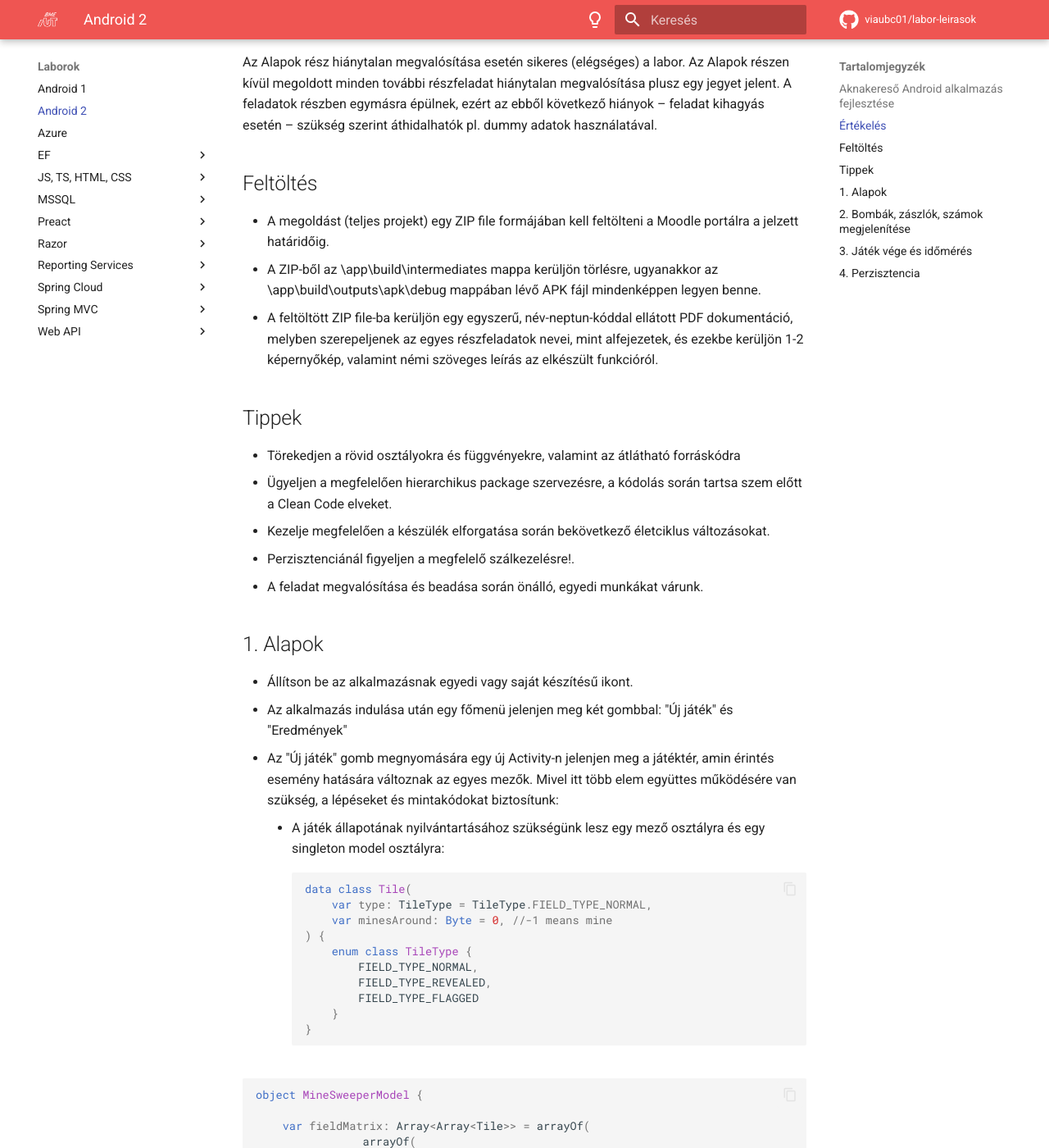
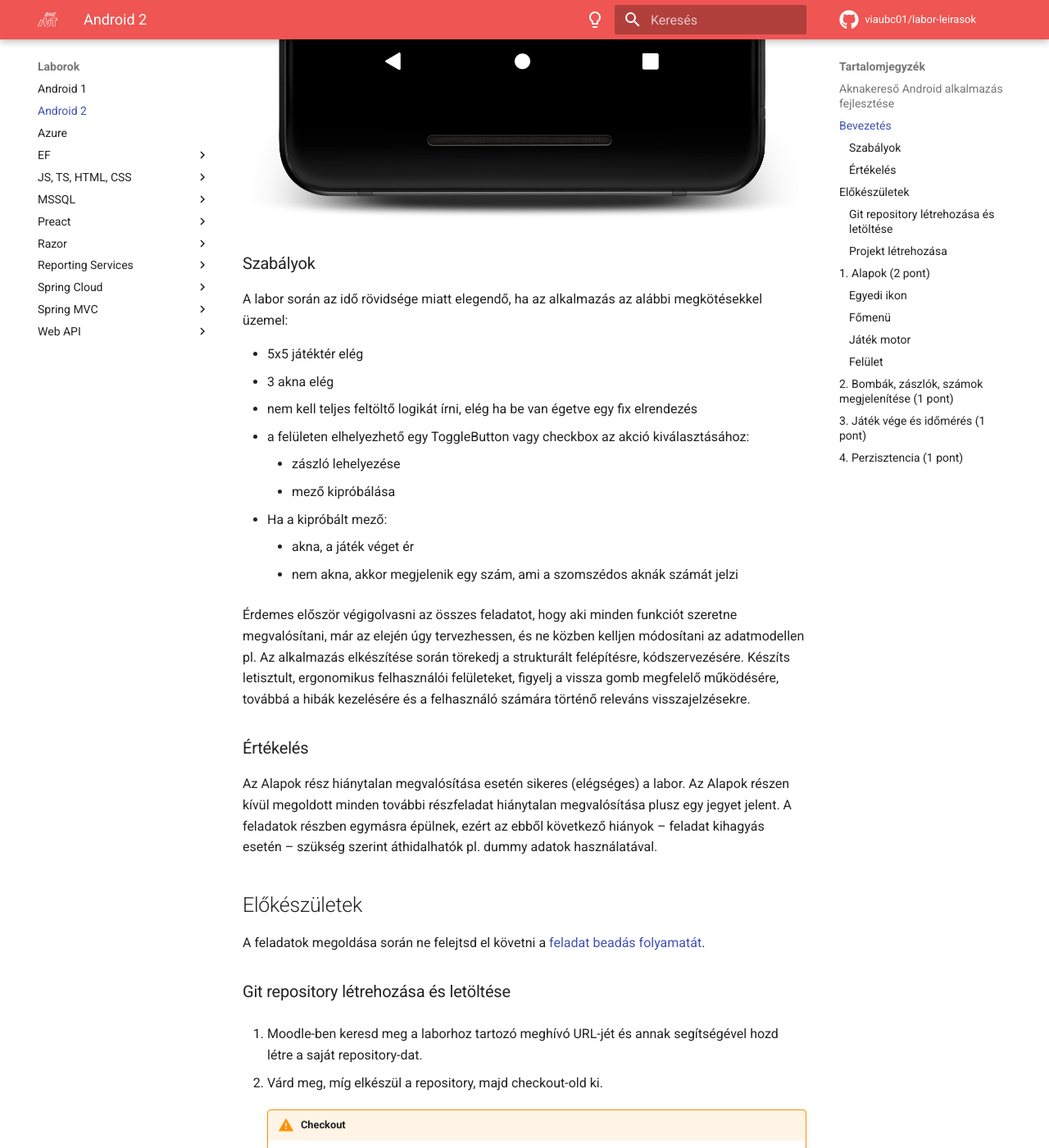
Before and after one commit to VIAUBC01/labor-leirasok, an MkDocs documentation site: the page built from docs/laborok/android2/index.md, in a window 1280 px wide and 1400 px high, scrolled down 1443 px. Shown: the whole window at 82% size. Built offline with MkDocs 1.6.1 and Material for MkDocs 9.7.7, drawn with Linux system fonts in a browser that asks for light colours; comment, search, counter and statistics services are not loaded; some of the changed text lies outside the part shown.

Commit message:
android2 2025 update

````diff
--- a/docs/laborok/android2/index.md
+++ b/docs/laborok/android2/index.md
@@ -1,14 +1,19 @@
 # Android 2
 
 ## Aknakereső Android alkalmazás fejlesztése
+
+## Bevezetés
 
 A labor során Android platformra kell elkészíteni egy Aknakereső játékot Kotlin nyelven:
 
 [http://en.wikipedia.org/wiki/Minesweeper_(video_game)](http://en.wikipedia.org/wiki/Minesweeper_(video_game))
 
-<img src="./assets/minesweeper.png" width="400" align="middle">
+![](./assets/minesweeper.png)
+
+### Szabályok
 
 A labor során az idő rövidsége miatt elegendő, ha az alkalmazás az alábbi megkötésekkel üzemel:
+
 * 5x5 játéktér elég
 * 3 akna elég
 * nem kell teljes feltöltő logikát írni, elég ha be van égetve egy fix elrendezés
@@ -20,29 +25,69 @@ A labor során az idő rövidsége miatt elegendő, ha az alkalmazás az alábbi
     * nem akna, akkor megjelenik egy szám, ami a szomszédos aknák számát jelzi
 
 Érdemes először végigolvasni az összes feladatot, hogy aki minden funkciót szeretne megvalósítani, már az elején úgy tervezhessen, és ne közben kelljen módosítani az adatmodellen pl.
-Az alkalmazás elkészítése során törekedjen a strukturált felépítésre, package-k szervezésére. Készítsen letisztult, ergonomikus felhasználói felületeket, figyeljen a vissza gomb megfelelő működésére, továbbá a hibák kezelésére és a felhasználó számára történő releváns visszajelzésekre.
+Az alkalmazás elkészítése során törekedj a strukturált felépítésre, kódszervezésére. Készíts letisztult, ergonomikus felhasználói felületeket, figyelj a vissza gomb megfelelő működésére, továbbá a hibák kezelésére és a felhasználó számára történő releváns visszajelzésekre.
 
-## Értékelés
+
+### Értékelés
+
 Az Alapok rész hiánytalan megvalósítása esetén sikeres (elégséges) a labor. Az Alapok részen kívül megoldott minden további részfeladat hiánytalan megvalósítása plusz egy jegyet jelent. A feladatok részben egymásra épülnek, ezért az ebből következő hiányok – feladat kihagyás esetén – szükség szerint áthidalhatók pl. dummy adatok használatával.
 
-## Feltöltés
-* A megoldást (teljes projekt) egy ZIP file formájában kell feltölteni a Moodle portálra a jelzett határidőig.
-* A ZIP-ből az \app\build\intermediates mappa kerüljön törlésre, ugyanakkor az \app\build\outputs\apk\debug\ mappában lévő APK fájl mindenképpen legyen benne.
-* A feltöltött ZIP file-ba kerüljön egy egyszerű, név-neptun-kóddal ellátott PDF dokumentáció, melyben szerepeljenek az egyes részfeladatok nevei, mint alfejezetek, és ezekbe kerüljön 1-2 képernyőkép, valamint némi szöveges leírás az elkészült funkcióról.
 
-## Tippek
-* Törekedjen a rövid osztályokra és függvényekre, valamint az átlátható forráskódra
-* Ügyeljen a megfelelően hierarchikus package szervezésre, a kódolás során tartsa szem előtt a Clean Code elveket.
-* Kezelje megfelelően a készülék elforgatása során bekövetkező életciklus változásokat.
-* Perzisztenciánál figyeljen a megfelelő szálkezelésre!.
-* A feladat megvalósítása és beadása során önálló, egyedi munkákat várunk.
+## Előkészületek
 
-## 1. Alapok
+A feladatok megoldása során ne felejtsd el követni a [feladat beadás folyamatát](../../tudnivalok/github/GitHub.md).
 
-* Állítson be az alkalmazásnak egyedi vagy saját készítésű ikont.
-* Az alkalmazás indulása után egy főmenü jelenjen meg két gombbal: "Új játék" és "Eredmények"
-* Az "Új játék" gomb megnyomására egy új Activity-n jelenjen meg a játéktér, amin érintés esemény hatására változnak az egyes mezők. Mivel itt több elem együttes működésére van szükség, a lépéseket és mintakódokat biztosítunk:
-    * A játék állapotának nyilvántartásához szükségünk lesz egy mező osztályra és egy singleton model osztályra:
+### Git repository létrehozása és letöltése
+
+1. Moodle-ben keresd meg a laborhoz tartozó meghívó URL-jét és annak segítségével hozd létre a saját repository-dat.
+
+1. Várd meg, míg elkészül a repository, majd checkout-old ki.
+
+    !!! warning "Checkout"
+        Egyetemi laborokban, ha a checkout során nem kér a rendszer felhasználónevet és jelszót, és nem sikerül a checkout, akkor valószínűleg a gépen korábban megjegyzett felhasználónévvel próbálkozott a rendszer. Először töröld ki a mentett belépési adatokat (lásd [itt](../../tudnivalok/github/GitHub-credentials.md)), és próbáld újra.
+
+1. Hozz létre egy új ágat `megoldas` néven, és ezen az ágon dolgozz.
+
+1. A `neptun.txt` fájlba írd bele a Neptun kódodat. A fájlban semmi más ne szerepeljen, csak egyetlen sorban a Neptun kód 6 karaktere.
+
+### Projekt létrehozása
+
+Első lépésként indítsuk el az Android Studio-t, majd:
+
+1. Hozzunk létre egy új projektet, válasszuk az *Empty Views Activity* lehetőséget.
+1. A projekt neve legyen `MineSweeper`, a kezdő package pedig `hu.bme.aut.klaf.minesweeper`.
+1. Nyelvnek válasszuk a *Kotlin*-t.
+1. A minimum API szint legyen API24: Android 7.0.
+1. A *Build configuration language* Kotlin DSL legyen.
+
+!!!danger "FILE PATH"
+	A projekt mindenképpen a repository-ban lévő MineSweeper könyvtárba kerüljön, és beadásnál legyen is felpusholva! A kód nélkül nem tudunk maximális pontot adni a laborra!
+
+
+## 1. Alapok (2 pont)
+
+!!!warning "Tippek"
+
+	* Törekedj a rövid osztályokra és függvényekre, valamint az átlátható forráskódra!
+	* Ügyelj a megfelelően hierarchikus *package* szervezésre, a kódolás során tartsd szem előtt a *Clean Code* elveket!
+	* Kezeld megfelelően a készülék elforgatása során bekövetkező életciklus változásokat!
+	* Perzisztenciánál figyelj a megfelelő szálkezelésre!
+	* A feladat megvalósítása és beadása során önálló, egyedi munkákat várunk!
+
+### Egyedi ikon
+
+Állíts be az alkalmazásnak egyedi vagy saját készítésű ikont.
+
+### Főmenü
+
+Az alkalmazás indulása után egy főmenü jelenjen meg két gombbal: "Új játék" és "Eredmények"
+
+Az "Új játék" gomb megnyomására egy új felületen jelenjen meg a játéktér, amin érintés esemény hatására változnak az egyes mezők. Mivel itt több elem együttes működésére van szükség, a lépéseket és mintakódokat biztosítunk.
+
+### Játék motor
+
+A játék állapotának nyilvántartásához szükségünk lesz egy mező osztályra és egy singleton model osztályra:
+
 ```kotlin
 data class Tile(
     var type: TileType = TileType.FIELD_TYPE_NORMAL,
@@ -83,10 +128,13 @@ object MineSweeperModel {
     }
 ```
 
-* A képernyőn való megjelenítéshez szükségünk lesz egy saját View-ra, minek felül kell írni az alábbi függvényeit:
-    * onDraw: itt történik a view kirajzolása. Ezt jelenleg két részre bontottuk: a játéktér és a játékállapot kirajzolása.
-    * onMeasure: ahhoz szükséges, hogy megállapítsuk a megfelelő dimenziókat egy maximális négyzet rajzolásához.
-    * onTouchEvent: az érintés események lekezelése. Itt kell az felhasználói akció és a meglévő modell alapján változtatni a modellt. A végén az *invalidate()* hatására rajzolódik újra a view.
+### Felület
+
+A képernyőn való megjelenítéshez szükségünk lesz egy saját View-ra, minek felül kell írni az alábbi függvényeit:
+
+* onDraw: itt történik a view kirajzolása. Ezt jelenleg két részre bontottuk: a játéktér és a játékállapot kirajzolása.
+* onMeasure: ahhoz szükséges, hogy megállapítsuk a megfelelő dimenziókat egy maximális négyzet rajzolásához.
+* onTouchEvent: az érintés események lekezelése. Itt kell az felhasználói akció és a meglévő modell alapján változtatni a modellt. A végén az *invalidate()* hatására rajzolódik újra a view.
 
 ```kotlin
 class MineSweeperView : View {
@@ -195,29 +243,58 @@ class MineSweeperView : View {
 * A saját view ezek után teljes package hivatkozással már használható is a felületen:
 
 ```xml
-<hu.bme.aut.android.minesweeper.view.MineSweeperView
+<hu.bme.aut.klaf.minesweeper.view.MineSweeperView
     android:id="@+id/mineSweeperView"
     android:layout_width="wrap_content"
     android:layout_height="wrap_content"
     .../>
 ```
 
-## 2. Bombák, zászlók, számok megjelenítése
 
-* Ha már a játéktér megjelenik a felületen és össze van kötve a modellel, készítse el és tegye használhatóvá a játék különbözö elemeit (grafikusan mindegyik máshogy jelenjen meg):
-    * A megérintett mező színe változzon meg, hogy egyértelmű legyen, hogy az már fel van fedve.
-    * Ha a megérintett mező alatt bomba van, az legyen egyértelműen jelezve.
-    * Ha a megérintett mező alatt szám van, az jelenjen meg.
-    * Legyen lehetőség zászlók letételére és felvételére még nem megnézett mezőn. (Ez bármilyen módszerrel történhet, egy lehetséges mód ToggleButton elhelyezése a felületen, amivel a következő akció állítható)
+!!! example "BEADANDÓ (2 pont)"
+	Ebben a fázisban az alkalmazásnak képesnek kell lennie az érintés eseményre reagálni. Vagyis: E mezőhöz való hozzáérésnél valamilyen változást kell látnunk a játéktéren.
 
-## 3. Játék vége és időmérés
+    Készíts egy **képernyőképet**, amelyen látszik a **futó alkalmazás** és **egy hozzá tartozó kódrészlet**.
 
-* A felületre helyezzen el egy futó órát, ami a megoldás idejét számolja.
-* Készítse el a játék befejezésének logikáját, és a befejezést jelezze dialógusablakban:
-    * Ha egy bomba felfedésre kerül, a játék vereséggel véget ér.
-    * Ha a bombák kivételével az összes mező felfedésre került, a játék győzelemmel ér véget. Ekkor a dialógusablakban jelenjen meg a felhasznált idő is.
+	A képet a megoldásban a repository-ba f1.png néven töltsd föl.
 
-## 4. Perzisztencia
 
-* Ha a játék győzelemmel ér véget, kérjen be egy felhasználónevet, és ezt az idővel együtt mentse el perzisztensen.
-* Valósítsa meg az "Eredmények" gomb funkcionalitását! Nyíljon meg egy új felület, amin egy listában láthatóak a nevek és az elért időeredmények.
+## 2. Bombák, zászlók, számok megjelenítése (1 pont)
+
+Ha már a játéktér megjelenik a felületen és össze van kötve a modellel, készítsd el és tedd használhatóvá a játék különbözö elemeit (grafikusan mindegyik máshogy jelenjen meg):
+
+* A megérintett mező színe változzon meg, hogy egyértelmű legyen, hogy az már fel van fedve.
+* Ha a megérintett mező alatt bomba van, az legyen egyértelműen jelezve.
+* Ha a megérintett mező alatt szám van, az jelenjen meg.
+* Legyen lehetőség zászlók letételére és felvételére még nem megnézett mezőn. (Ez bármilyen módszerrel történhet, egy lehetséges mód ToggleButton elhelyezése a felületen, amivel a következő akció állítható)
+
+!!! example "BEADANDÓ (1 pont)"
+    Készíts egy **képernyőképet**, amelyen látszik a **futó alkalmazás a feladatnak megfelelő állapotban** és **egy hozzá tartozó kódrészlet**.
+
+	A képet a megoldásban a repository-ba f2.png néven töltsd föl.
+
+
+## 3. Játék vége és időmérés (1 pont)
+
+A felületre helyezz el egy futó órát, ami a megoldás idejét számolja.
+Készítsd el a játék befejezésének logikáját, és a befejezést jelezze dialógusablakban:
+
+* Ha egy bomba felfedésre kerül, a játék vereséggel véget ér.
+* Ha a bombák kivételével az összes mező felfedésre került, a játék győzelemmel ér véget. Ekkor a dialógusablakban jelenjen meg a felhasznált idő is.
+
+!!! example "BEADANDÓ (1 pont)"
+    Készíts egy **képernyőképet**, amelyen látszik a **futó alkalmazás az órával** és **egy hozzá tartozó kódrészlet**.
+
+	A képet a megoldásban a repository-ba f3.png néven töltsd föl.
+
+
+## 4. Perzisztencia (1 pont)
+
+Ha a játék győzelemmel ér véget, kérjen be egy felhasználónevet, és ezt az idővel együtt mentse el perzisztensen.
+
+Valósítsd meg az "Eredmények" gomb funkcionalitását! Nyíljon meg egy új felület, amin egy listában láthatóak a nevek és az elért időeredmények.
+
+!!! example "BEADANDÓ (1 pont)"
+    Készíts egy **képernyőképet**, amelyen látszik a **futó alkalmazás a játék vége dialógussal** és **egy hozzá tartozó kódrészlet**.
+
+	A képet a megoldásban a repository-ba f4.png néven töltsd föl.
````
